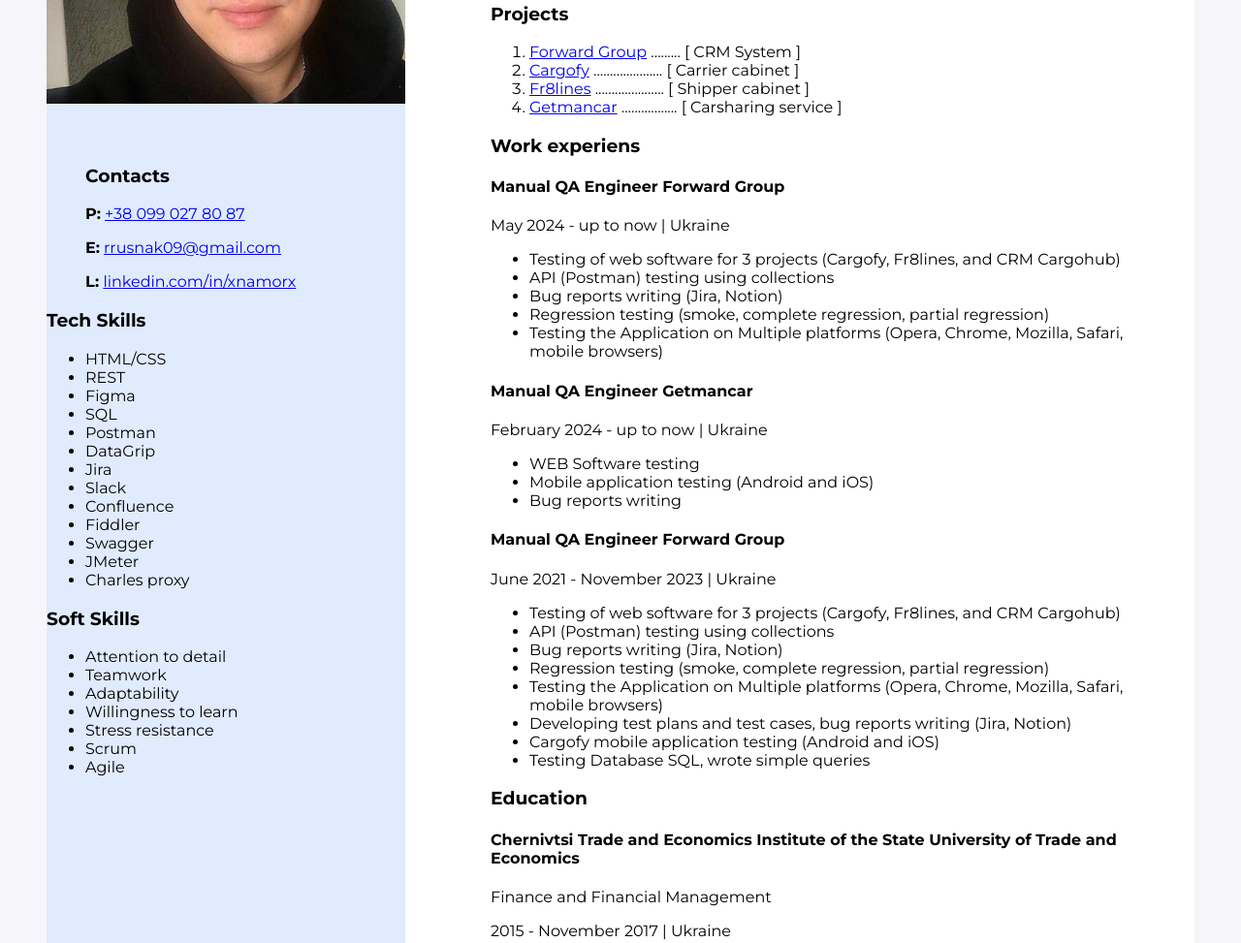
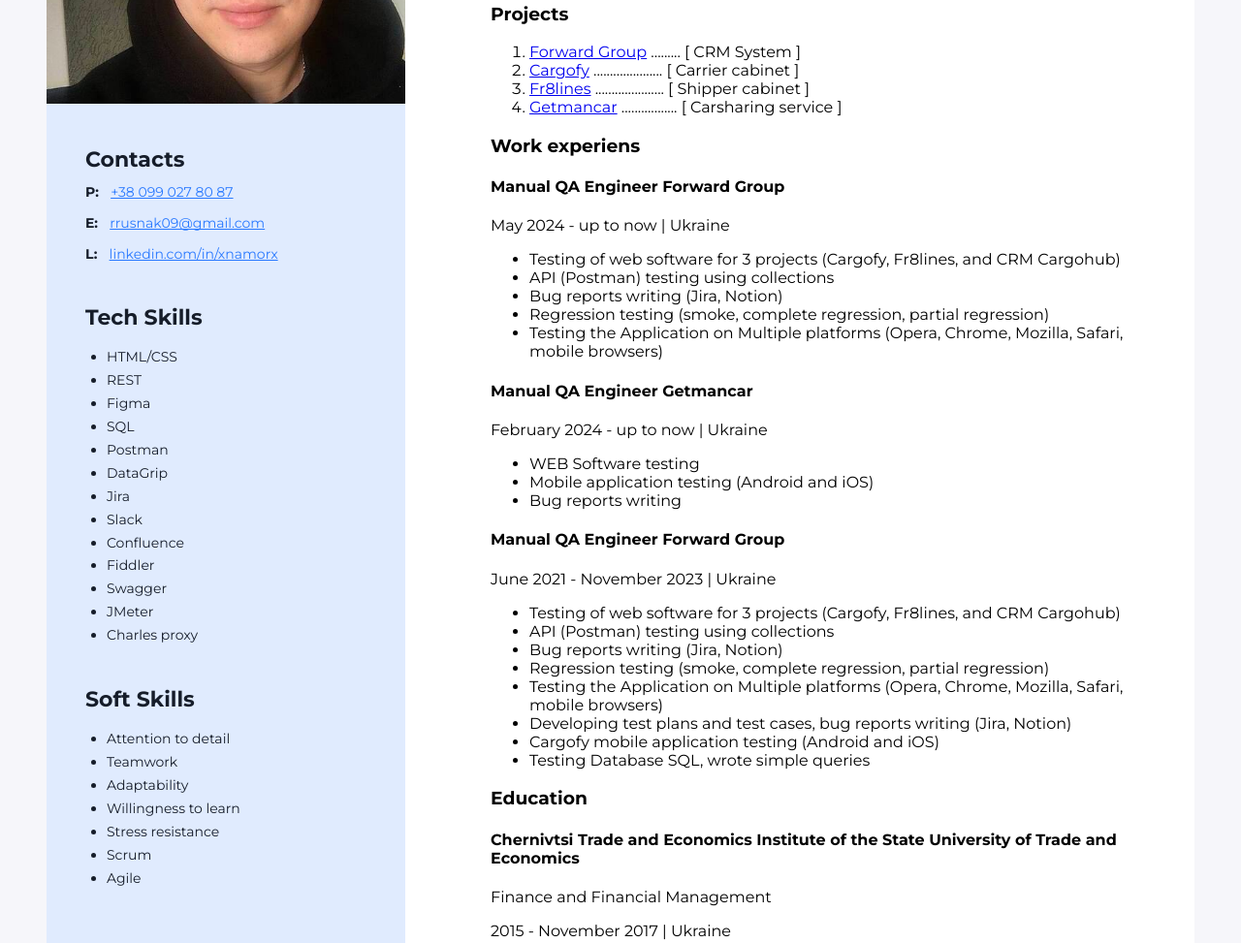
Before and after one commit to xNamoRx/resume, a plain HTML site: page index.html in a window 1280 px wide. Shown: the part 351-1324 px from the top of the page at 97% size. Drawn offline with Linux system fonts and the light colour scheme.

Commit message:
New css on SideBar

```diff
--- a/css/styles.css
+++ b/css/styles.css
@@ -2,22 +2,110 @@ body {
   background: #f6f6fa;
   padding: 40px 40px 40px 40px;
   font-family: "Montserrat", serif;
+}
 
-}
 .wrapper {
-  background: #fff;
+  background: #ffffff;
   display: flex;
   flex-direction: row-reverse;
 }
-.sidebar {
-  background: #e0ebfe;
-}
+
 .main-content {
   padding-left: 88px;
   padding-top: 80px;
   padding-right: 40px;
   padding-bottom: 80px;
+  box-sizing: border-box;
 }
-.contacts {
+
+.sidebar {
+  background: #e0ebfe;
+  padding-top: 40px;
+  padding-bottom: 40px;
+  box-sizing: border-box;
+  width: 370px;
+}
+.sidebar-content {
   padding-left: 40px;
+  padding-top: 40px;
+  padding-right: 40px;
+  box-sizing: border-box;
 }
+
+.contacts-title {
+  font-weight: 700;
+  font-size: 22px;
+  color: #161d2a;
+  margin-top: 0;
+  margin-bottom: 8px;
+}
+/* Контакти */
+.contacts-type {
+  font-weight: 700;
+  font-size: 14px;
+  line-height: 24px;
+  color: #161d2a;
+  margin-right: 8px;
+}
+
+.contacts-link {
+  font-weight: 400;
+  font-size: 14px;
+  line-height: 24px;
+  color: #161d2a;
+  text-decoration: underline;
+  text-decoration-skip-ink: none;
+  color: #2979ff;
+}
+
+.contacts-item {
+  margin-top: 0;
+  margin-bottom: 8px;
+}
+
+.contacts-container {
+  margin-bottom: 40px;
+}
+
+.skills-container {
+  margin-bottom: 40px;
+}
+/* Tech skills */
+.skills-title {
+  font-weight: 700;
+  font-size: 22px;
+  color: #161d2a;
+  margin-top: 0;
+  margin-bottom: 8px;
+}
+
+.skills-list {
+  padding-left: 22px;
+}
+
+.skills-list-item {
+  font-weight: 400;
+  font-size: 14px;
+  line-height: 171%;
+  color: #161d2a;
+}
+/* Soft skills */
+.soft-container {
+  margin-bottom: 40px;
+}
+.soft-title {
+  font-weight: 700;
+  font-size: 22px;
+  color: #161d2a;
+  margin-top: 0;
+  margin-bottom: 8px;
+}
+.soft-list {
+  padding-left: 22px;
+}
+.soft-list-item {
+font-weight: 400;
+font-size: 14px;
+line-height: 171%;
+color: #161d2a;
+}
--- a/index.html
+++ b/index.html
@@ -141,53 +141,63 @@
 
     <!-- Sidebar -->
     <aside class="sidebar">
-      <img width="370px" src="img/fTKTp7L9fudRc-3nuZpnl.jpg" alt="My photo" style="padding-top: 40px; padding-bottom: 40px;" />
+      <img src="img/fTKTp7L9fudRc-3nuZpnl.jpg" alt="My photo" width="370" />
 
+      <div class="sidebar-content">
         <!-- Contacts -->
-      <div class="contacts">
-        <h3>Contacts</h3>
-        <p><b>P:</b> <a href="tel:+380990278087">+38 099 027 80 87</a></p>
-        <p>
-          <b>E:</b> <a href="mailt:rrusnak09@gmail.com">rrusnak09@gmail.com</a>
+        <div class="contacts-container">
+          <h3 class="contacts-title">Contacts</h3>
+          <p class="contacts-item">
+            <span class="contacts-type">P:</span>
+            <a class="contacts-link" href="tel:+380990278087"
+              >+38 099 027 80 87</a
+            >
           </p>
-        <p>
-          <b>L:</b>
-          <a href="https://www.linkedin.com/in/xnamorx/"
+          <p class="contacts-item">
+            <span class="contacts-type">E:</span>
+            <a class="contacts-link" href="mailt:rrusnak09@gmail.com"
+              >rrusnak09@gmail.com</a
+            >
+          </p>
+          <p class="contacts-item">
+            <span class="contacts-type">L:</span>
+            <a class="contacts-link" href="https://www.linkedin.com/in/xnamorx/"
               >linkedin.com/in/xnamorx</a
             >
           </p>
         </div>
         <!-- Tech Skills -->
-      <div>
-        <h3>Tech Skills</h3>
-        <ul>
-          <li>HTML/CSS</li>
-          <li>REST</li>
-          <li>Figma</li>
-          <li>SQL</li>
-          <li>Postman</li>
-          <li>DataGrip</li>
-          <li>Jira</li>
-          <li>Slack</li>
-          <li>Confluence</li>
-          <li>Fiddler</li>
-          <li>Swagger</li>
-          <li>JMeter</li>
-          <li>Charles proxy</li>
+        <div class="skills-container">
+          <h3 class="skills-title">Tech Skills</h3>
+          <ul class="skills-list">
+            <li class="skills-list-item">HTML/CSS</li>
+            <li class="skills-list-item">REST</li>
+            <li class="skills-list-item">Figma</li>
+            <li class="skills-list-item">SQL</li>
+            <li class="skills-list-item">Postman</li>
+            <li class="skills-list-item">DataGrip</li>
+            <li class="skills-list-item">Jira</li>
+            <li class="skills-list-item">Slack</li>
+            <li class="skills-list-item">Confluence</li>
+            <li class="skills-list-item">Fiddler</li>
+            <li class="skills-list-item">Swagger</li>
+            <li class="skills-list-item">JMeter</li>
+            <li class="skills-list-item">Charles proxy</li>
           </ul>
         </div>
         <!-- Soft Skills -->
-      <div>
-        <h3>Soft Skills</h3>
-        <ul>
-          <li>Attention to detail</li>
-          <li>Teamwork</li>
-          <li>Adaptability</li>
-          <li>Willingness to learn</li>
-          <li>Stress resistance</li>
-          <li>Scrum</li>
-          <li>Agile</li>
+        <div class="soft-container">
+          <h3 class="soft-title">Soft Skills</h3>
+          <ul class="soft-list">
+            <li class="soft-list-item">Attention to detail</li>
+            <li class="soft-list-item">Teamwork</li>
+            <li class="soft-list-item">Adaptability</li>
+            <li class="soft-list-item">Willingness to learn</li>
+            <li class="soft-list-item">Stress resistance</li>
+            <li class="soft-list-item">Scrum</li>
+            <li class="soft-list-item">Agile</li>
           </ul>
+        </div>
       </div>
     </aside>
   </div>
```
Lines whose indentation alone changed are shown as unchanged.
